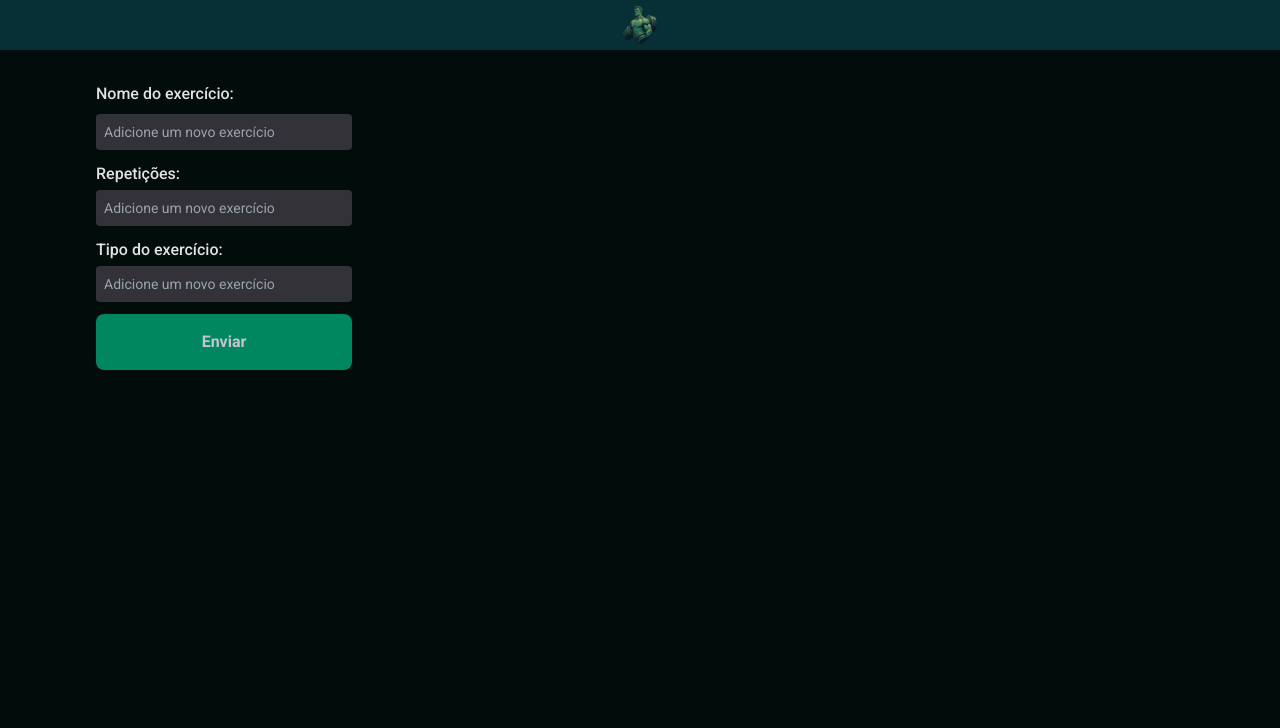
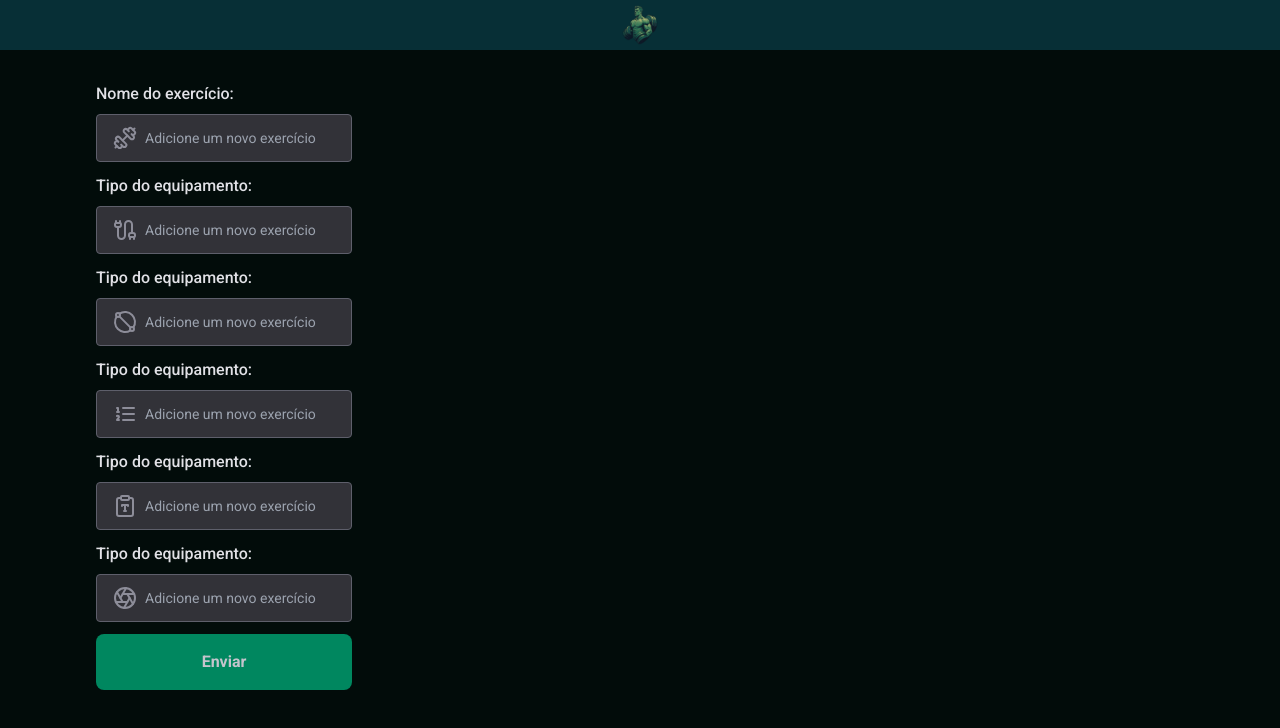
Before and after one commit to LucasAnselmoSilva12345/fit-feed, a React (Vite) app: page /training-tracker in a window 1280 px wide. Shown: the top 728 px of the page. Built offline with nearby package versions, Linux system fonts and the light colour scheme.

Commit message:
feat: Training Form feat: Input Component
Signed-off-by: LucasAnselmoSilva12345 <lucasanselmodasilva02@gmail.com>

```diff
--- /dev/null
+++ b/src/components/input.tsx
@@ -0,0 +1,65 @@
+import { forwardRef, ComponentProps } from 'react';
+
+type InputRootProps = ComponentProps<'div'>;
+export const InputRoot = forwardRef<HTMLDivElement, InputRootProps>(
+  function InputRoot(props, ref) {
+    return <div ref={ref} className="flex flex-col gap-2" {...props} />;
+  }
+);
+
+type InputLabelProps = ComponentProps<'label'>;
+export const InputLabel = forwardRef<HTMLLabelElement, InputLabelProps>(
+  function InputLabel(props, ref) {
+    return (
+      <label
+        ref={ref}
+        className="font-roboto-medium text-base text-woodsmoke-200"
+        {...props}
+      />
+    );
+  }
+);
+
+interface InputContainerProps extends ComponentProps<'div'> {
+  error?: boolean;
+}
+
+export const InputContainer = forwardRef<HTMLDivElement, InputContainerProps>(
+  function InputContainer({ error = false, ...props }, ref) {
+    return (
+      <div
+        ref={ref}
+        data-error={error}
+        className="group bg-woodsmoke-800 h-12 border border-woodsmoke-600 rounded px-4 flex items-center gap-2 focus-within:border-eucalyptus-500 data-[error=true]:border-carnation-600"
+        {...props}
+      />
+    );
+  }
+);
+
+type InputIconProps = ComponentProps<'span'>;
+
+export const InputIcon = forwardRef<HTMLSpanElement, InputIconProps>(
+  function InputIcon(props, ref) {
+    return (
+      <span
+        ref={ref}
+        className="text-woodsmoke-400 group-focus-within:text-woodsmoke-200 group-[&:not(:has(input:placeholder-shown))]:text-eucalyptus-500 group-data-[error=true]:text-carnation-600"
+        {...props}
+      />
+    );
+  }
+);
+
+type InputFieldProps = ComponentProps<'input'>;
+export const InputField = forwardRef<HTMLInputElement, InputFieldProps>(
+  function InputField(props, ref) {
+    return (
+      <input
+        ref={ref}
+        className="flex-1 font-roboto-regular text-sm text-white outline-0 bg-transparent"
+        {...props}
+      />
+    );
+  }
+);
--- a/src/pages/training-tracker.tsx
+++ b/src/pages/training-tracker.tsx
@@ -1,6 +1,21 @@
 import { zodResolver } from '@hookform/resolvers/zod';
+import {
+  ApertureIcon,
+  Cable,
+  ClipboardTypeIcon,
+  DiameterIcon,
+  DumbbellIcon,
+  ListOrderedIcon,
+} from 'lucide-react';
 import { useForm } from 'react-hook-form';
 import { z } from 'zod';
+import {
+  InputContainer,
+  InputField,
+  InputIcon,
+  InputLabel,
+  InputRoot,
+} from '../components/input';
 
 const formSchema = z.object({
   exerciseName: z.string().nonempty('O campo nome do exercício é obrigatório'),
@@ -37,20 +52,20 @@ export function TrainingTracker() {
       <form onSubmit={handleSubmit(onSubmit)} className="space-y-3">
         <div className="space-y-3">
           <div className="space-y-2">
-            <div className="flex flex-col gap-2">
-              <label
-                htmlFor="exerciseName"
-                className="font-roboto-medium text-base text-woodsmoke-200"
-              >
-                Nome do exercício:{' '}
-              </label>
-              <input
+            <InputRoot>
+              <InputLabel htmlFor="exerciseName">Nome do exercício:</InputLabel>
+              <InputContainer>
+                <InputIcon>
+                  <DumbbellIcon />
+                </InputIcon>
+                <InputField
                   id="exerciseName"
-                className="w-full py-2 px-2 bg-woodsmoke-800 rounded font-roboto-regular text-sm text-white outline-none focus:outline-eucalyptus-500"
+                  type="text"
                   placeholder="Adicione um novo exercício"
                   {...register('exerciseName')}
                 />
-            </div>
+              </InputContainer>
+            </InputRoot>
             {errors.exerciseName && (
               <p className="text-carnation-600 text-xs font-roboto-semi-bold font-semibold">
                 {errors.exerciseName.message}
@@ -59,20 +74,68 @@ export function TrainingTracker() {
           </div>
 
           <div className="space-y-2">
-            <div className="flex flex-col gap-1">
-              <label
-                htmlFor="numberRepeatSeries"
-                className="font-roboto-medium text-base text-woodsmoke-200"
-              >
-                Repetições:{' '}
-              </label>
-              <input
+            <InputRoot>
+              <InputLabel htmlFor="equipmentType">
+                Tipo do equipamento:
+              </InputLabel>
+              <InputContainer>
+                <InputIcon>
+                  <Cable />
+                </InputIcon>
+                <InputField
+                  id="equipmentType"
+                  type="text"
+                  placeholder="Adicione um novo exercício"
+                  {...register('equipmentType')}
+                />
+              </InputContainer>
+            </InputRoot>
+            {errors.equipmentType && (
+              <p className="text-carnation-600 text-xs font-roboto-semi-bold font-semibold">
+                {errors.equipmentType.message}
+              </p>
+            )}
+          </div>
+
+          <div className="space-y-2">
+            <InputRoot>
+              <InputLabel htmlFor="weight">Tipo do equipamento:</InputLabel>
+              <InputContainer>
+                <InputIcon>
+                  <DiameterIcon />
+                </InputIcon>
+                <InputField
+                  id="weight"
+                  type="text"
+                  placeholder="Adicione um novo exercício"
+                  {...register('weight')}
+                />
+              </InputContainer>
+            </InputRoot>
+            {errors.weight && (
+              <p className="text-carnation-600 text-xs font-roboto-semi-bold font-semibold">
+                {errors.weight.message}
+              </p>
+            )}
+          </div>
+
+          <div className="space-y-2">
+            <InputRoot>
+              <InputLabel htmlFor="numberRepeatSeries">
+                Tipo do equipamento:
+              </InputLabel>
+              <InputContainer>
+                <InputIcon>
+                  <ListOrderedIcon />
+                </InputIcon>
+                <InputField
                   id="numberRepeatSeries"
-                className="w-full py-2 px-2 bg-woodsmoke-800 rounded font-roboto-regular text-sm text-white outline-none focus:outline-eucalyptus-500"
+                  type="text"
                   placeholder="Adicione um novo exercício"
                   {...register('numberRepeatSeries')}
                 />
-            </div>
+              </InputContainer>
+            </InputRoot>
             {errors.numberRepeatSeries && (
               <p className="text-carnation-600 text-xs font-roboto-semi-bold font-semibold">
                 {errors.numberRepeatSeries.message}
@@ -81,23 +144,49 @@ export function TrainingTracker() {
           </div>
 
           <div className="space-y-2">
-            <div className="flex flex-col gap-1">
-              <label
-                htmlFor="typeOfExercise"
-                className="font-roboto-medium text-base text-woodsmoke-200"
-              >
-                Tipo do exercício:{' '}
-              </label>
-              <input
+            <InputRoot>
+              <InputLabel htmlFor="typeOfExercise">
+                Tipo do equipamento:
+              </InputLabel>
+              <InputContainer>
+                <InputIcon>
+                  <ClipboardTypeIcon />
+                </InputIcon>
+                <InputField
                   id="typeOfExercise"
-                className="w-full py-2 px-2 bg-woodsmoke-800 rounded font-roboto-regular text-sm text-white outline-none focus:outline-eucalyptus-500"
+                  type="text"
                   placeholder="Adicione um novo exercício"
                   {...register('typeOfExercise')}
                 />
-            </div>
+              </InputContainer>
+            </InputRoot>
             {errors.typeOfExercise && (
               <p className="text-carnation-600 text-xs font-roboto-semi-bold font-semibold">
                 {errors.typeOfExercise.message}
+              </p>
+            )}
+          </div>
+
+          <div className="space-y-2">
+            <InputRoot>
+              <InputLabel htmlFor="trainingGoal">
+                Tipo do equipamento:
+              </InputLabel>
+              <InputContainer>
+                <InputIcon>
+                  <ApertureIcon />
+                </InputIcon>
+                <InputField
+                  id="trainingGoal"
+                  type="text"
+                  placeholder="Adicione um novo exercício"
+                  {...register('trainingGoal')}
+                />
+              </InputContainer>
+            </InputRoot>
+            {errors.trainingGoal && (
+              <p className="text-carnation-600 text-xs font-roboto-semi-bold font-semibold">
+                {errors.trainingGoal.message}
               </p>
             )}
           </div>
```
Lines whose indentation alone changed are shown as unchanged.
